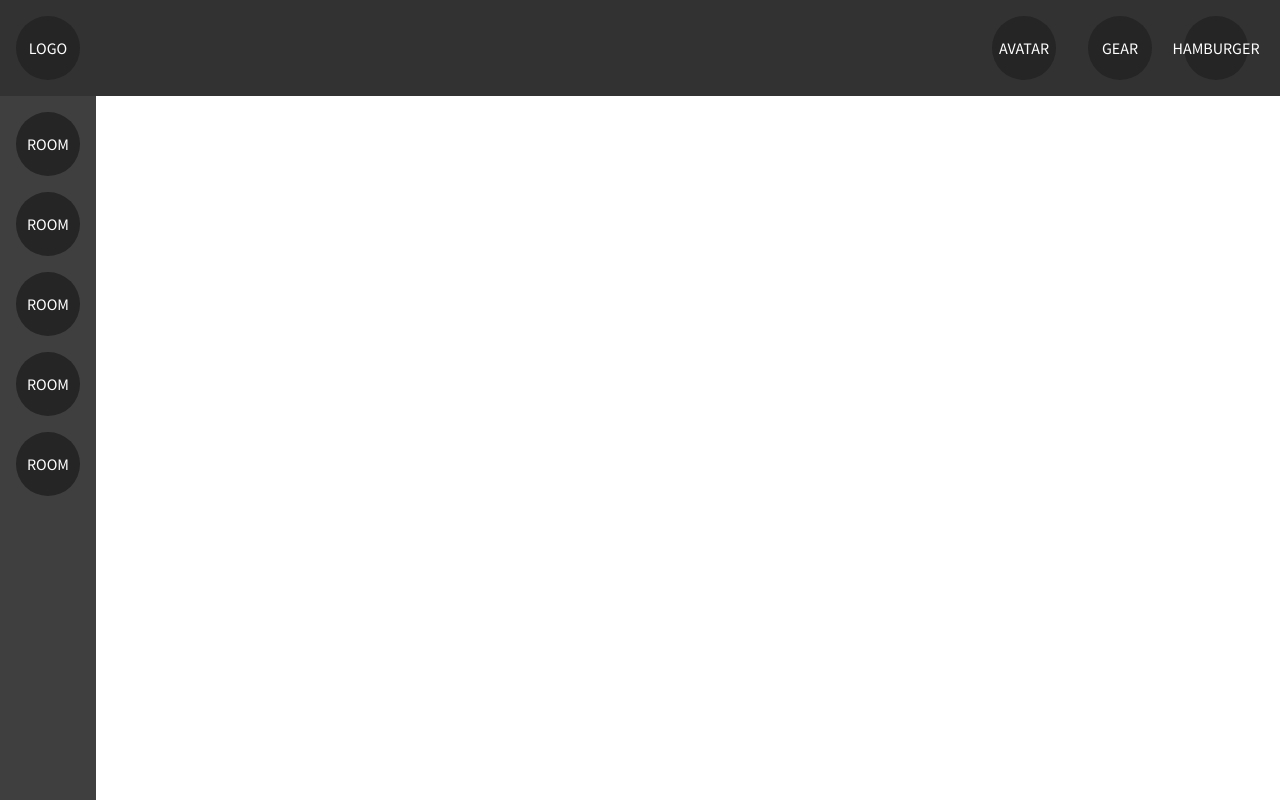
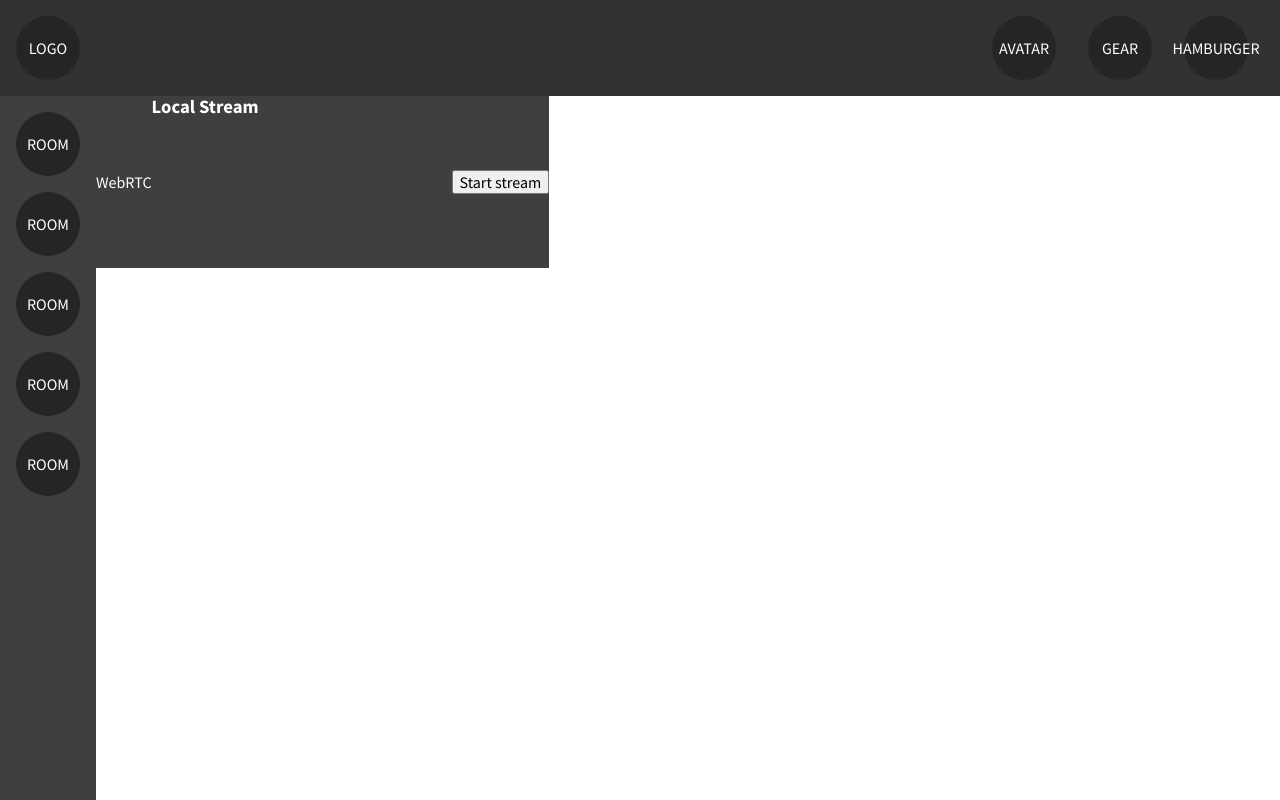
Before and after one commit to Vlad-Lab319/lhl-final, a React (Create React App) app in the folder client/: page / in a window 1280 px wide. Built offline with nearby package versions, Linux system fonts and the light colour scheme.

Commit message:
Add video chat component to App and initial styles for video to start building a chat

```diff
--- a/client/src/components/App.jsx
+++ b/client/src/components/App.jsx
@@ -4,6 +4,7 @@ import "../styles/App.scss";
 import Header from "./Header";
 // import MessageList from "./MessageList";
 import RoomList from "./RoomList";
+import WebRtc from "./WebRTC";
 
 const App = () => {
   return (
@@ -19,6 +20,10 @@ const App = () => {
       <ChannelList />
       <MessageList />
       <FriendList /> */}
+      <div className="webrtc">
+        <WebRtc />
+
+      </div>
     </main>
   );
 };
--- a/client/src/styles/App.scss
+++ b/client/src/styles/App.scss
@@ -25,3 +25,20 @@
     background-color: lighten($dark-background, 5);
   }
 }
+.webrtc {
+  position: fixed;
+  display: flex;
+  flex-direction: row;
+  justify-content: center;
+  align-items: center;
+  left: $sidebar-width;
+  top: $sidebar-width;
+  background-color: lighten($dark-background, 5);
+
+}
+
+video {
+  display: flex;
+  align-items: center;
+  justify-content: center;
+}
```
